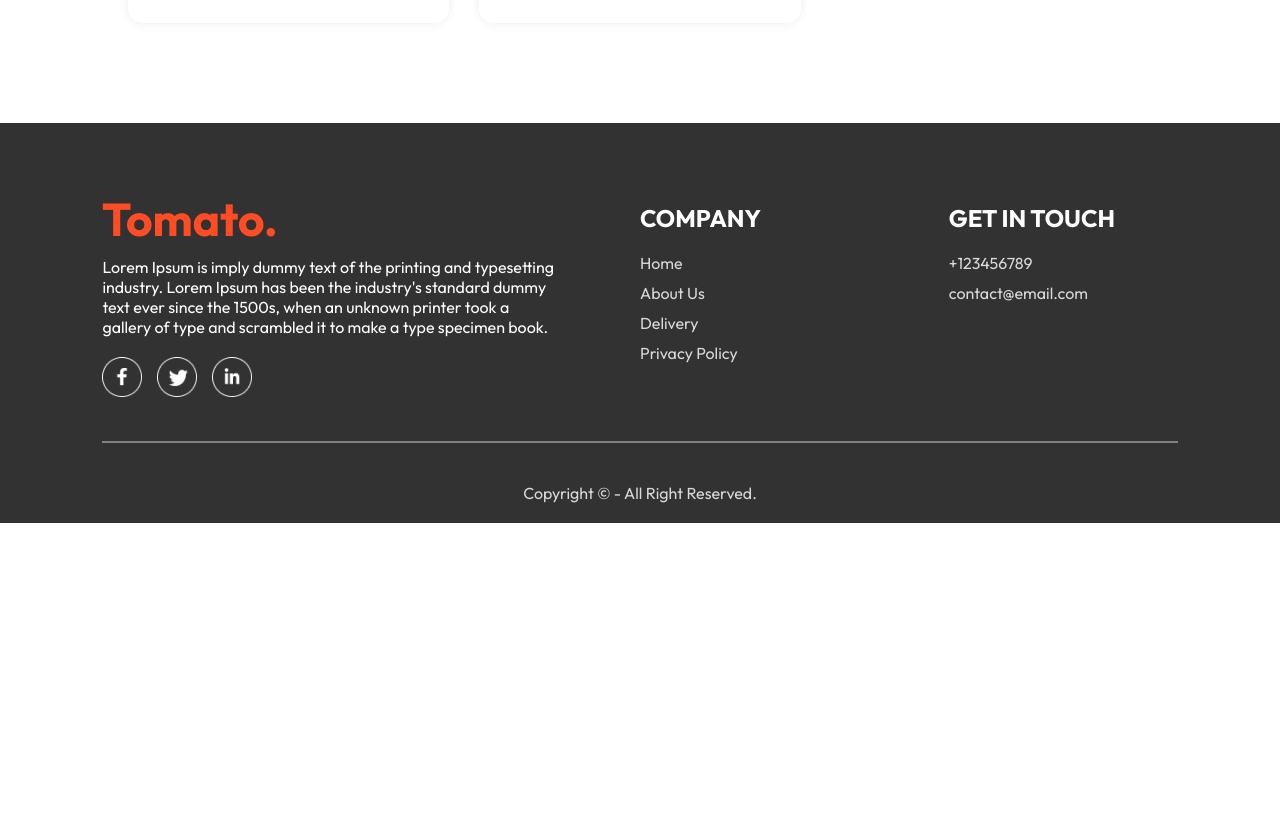
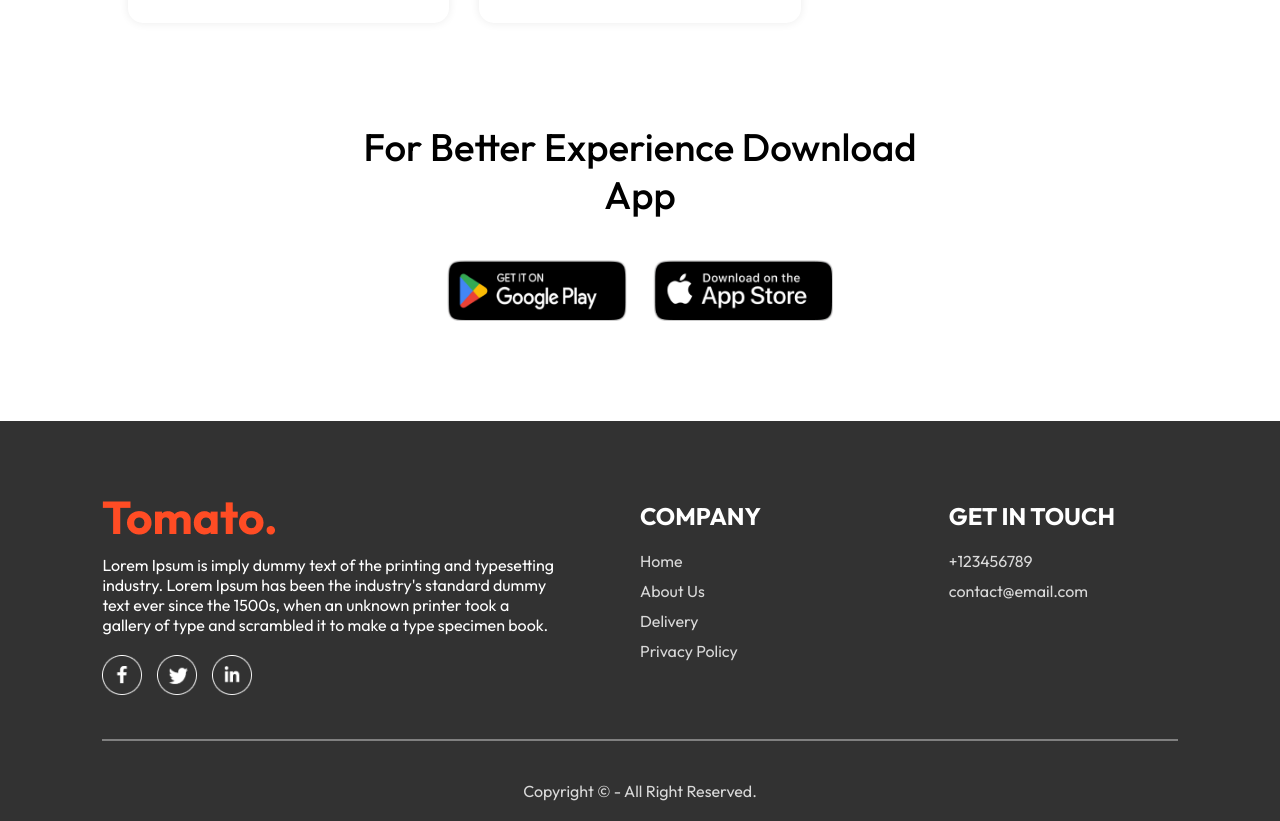
Before and after one commit to quang120901/FoodApp_ReactJS, a React (Vite) app: page / in a window 1280 px wide. Shown: the part 5960-6781 px from the top of the page. Before the commit the page ends 6483 px from the top, so only its background shows below. Built offline with nearby package versions, Linux system fonts and the light colour scheme.

Commit message:
add download component

```diff
--- /dev/null
+++ b/src/components/AppDownload/AppDownload.css
@@ -0,0 +1,22 @@
+.app-download {
+    margin: auto;
+    margin-top: 100px;
+    font-size: max(3vw, 20px);
+    text-align: center;
+    font-weight: 500;
+}
+.app-download-platforms {
+    display: flex;
+    justify-content: center;
+    gap: max(2vw, 10px);
+    margin-top: 40px;
+}
+.app-download-platforms img{
+    width: max(30vw, 120px);
+    max-width: 180px;
+    transition: 0.5s;
+    cursor: pointer;
+}
+.app-download-platforms img:hover{
+    transform: scale(1.05);
+}
--- /dev/null
+++ b/src/components/AppDownload/AppDownload.jsx
@@ -0,0 +1,17 @@
+import React from 'react'
+import "./AppDownload.css"
+import { assets } from '../../assets/assets'
+
+const AppDownload = () => {
+  return (
+    <div className='app-download' id='app-download'>
+        <p>For Better Experience Download <br/> App</p>
+        <div className="app-download-platforms">
+            <img src={assets.play_store} alt="" />
+            <img src={assets.app_store} alt="" />
+        </div>
+    </div>
+  )
+}
+
+export default AppDownload
--- a/src/pages/Home/Home.jsx
+++ b/src/pages/Home/Home.jsx
@@ -3,6 +3,7 @@
 import Header from "../../components/Header/Header";
 import ExploreMenu from "../../components/ExploreMenu/ExploreMenu";
 import FoodDisplay from "../../components/FoodDisplay/FoodDisplay";
+import AppDownload from "../../components/AppDownload/AppDownload";
 
 const Home = () => {
 
@@ -13,6 +14,7 @@
             <Header/>
             <ExploreMenu category={category} setCategory={setCategory}/>
             <FoodDisplay category={category}/>
+            <AppDownload/>
         </div>
     )
 }
```
